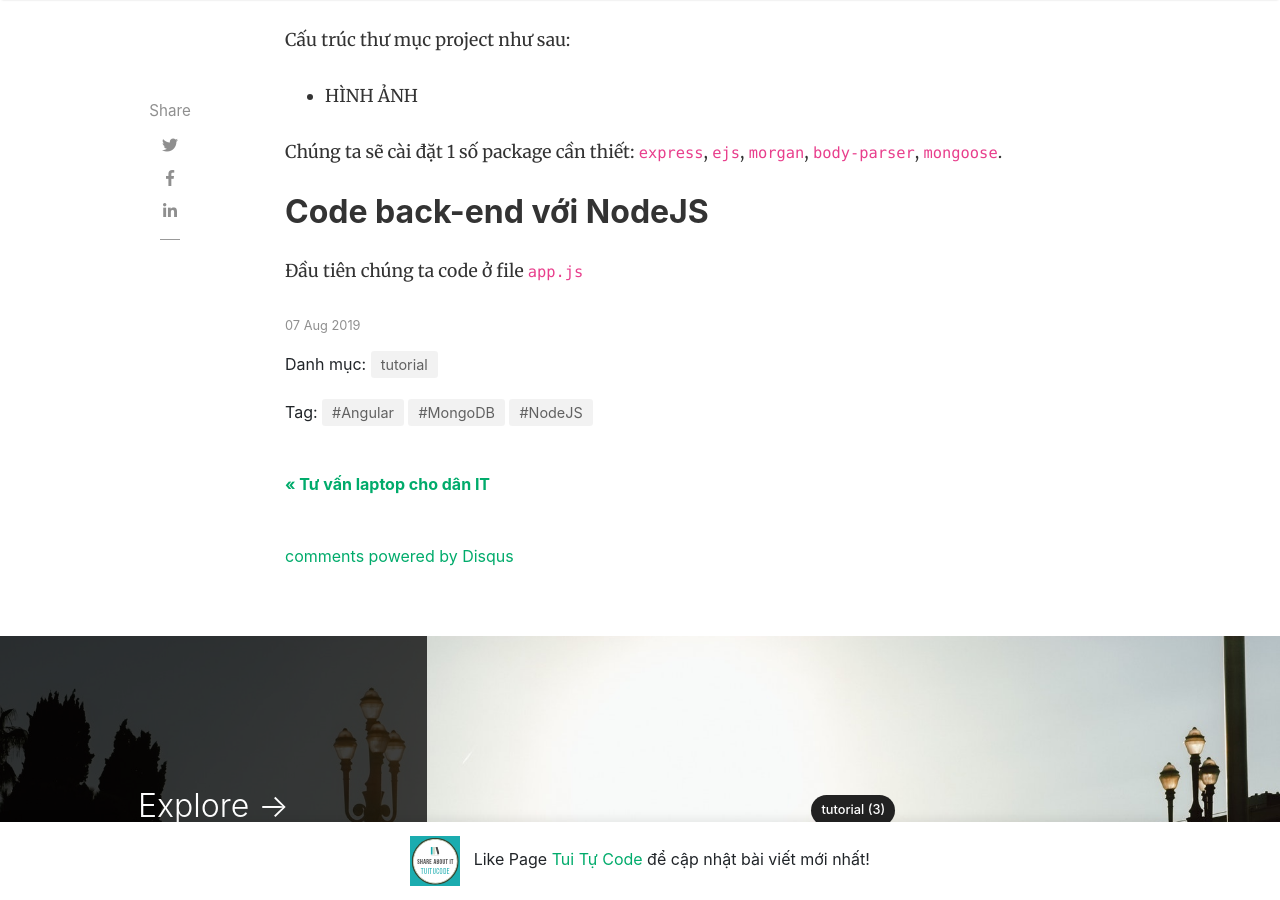
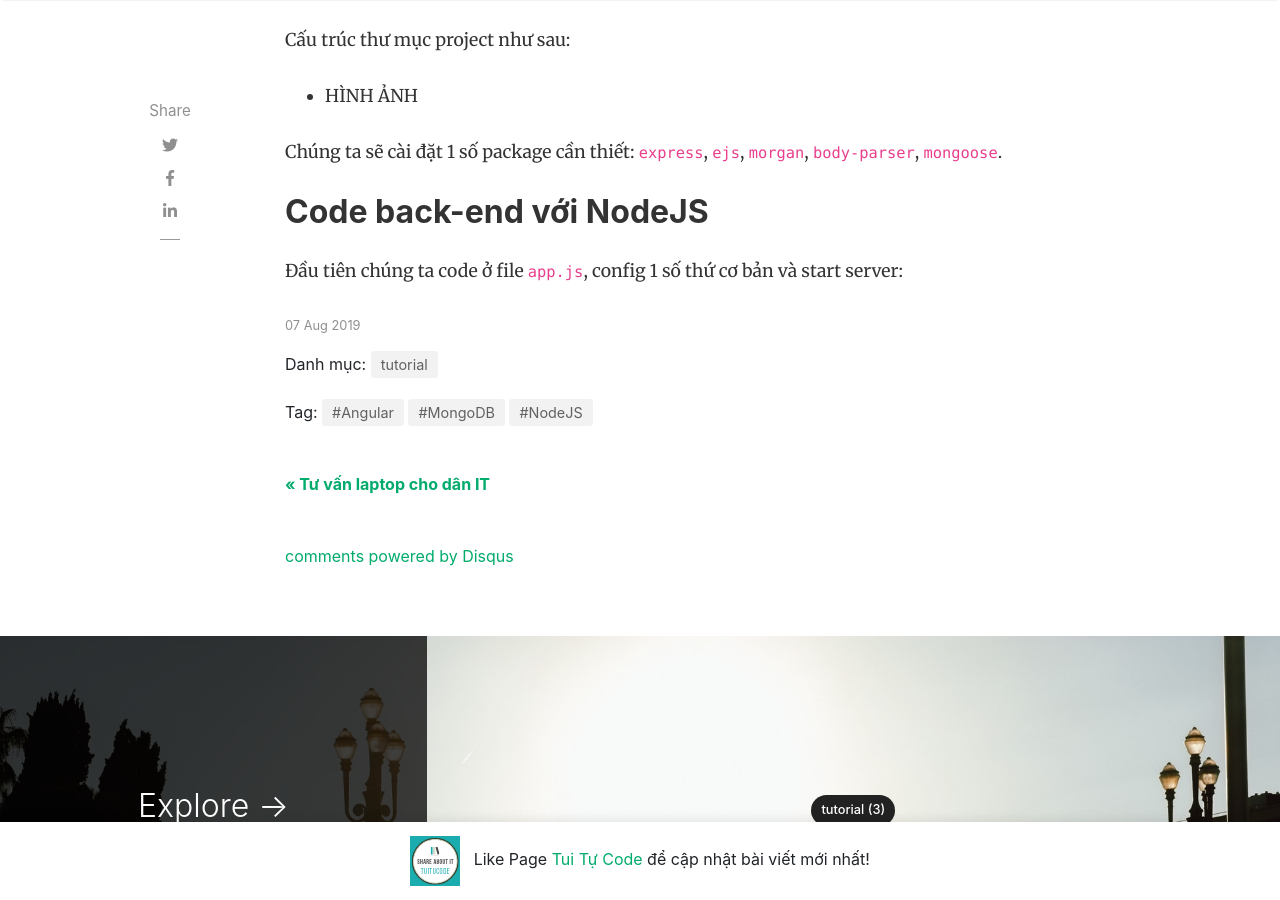
Before and after one commit to tuitucode/tuitucode.github.io, a Jekyll site: the page built from _posts/2019-08-07-web-confession-voi-nodejs-va-angularjs.md, in a window 1280 px wide and 900 px high, scrolled down 1812 px. Built offline with Jekyll 4.4.1, drawn with Linux system fonts in a browser that asks for light colours; nearby versions of some CDN libraries; comment, search, counter and statistics services are not loaded.

Commit message:
Create 2019-08-07-web-confession-voi-nodejs-va-angularjs.md

```diff
--- a/_posts/2019-08-07-web-confession-voi-nodejs-va-angularjs.md
+++ b/_posts/2019-08-07-web-confession-voi-nodejs-va-angularjs.md
@@ -30,4 +30,4 @@ Cấu trúc thư mục project như sau:
 
 Chúng ta sẽ cài đặt 1 số package cần thiết: `express`, `ejs`, `morgan`, `body-parser`, `mongoose`.
 ## Code back-end với NodeJS
-Đầu tiên chúng ta code ở file `app.js`
+Đầu tiên chúng ta code ở file `app.js`, config 1 số thứ cơ bản và start server:
```
